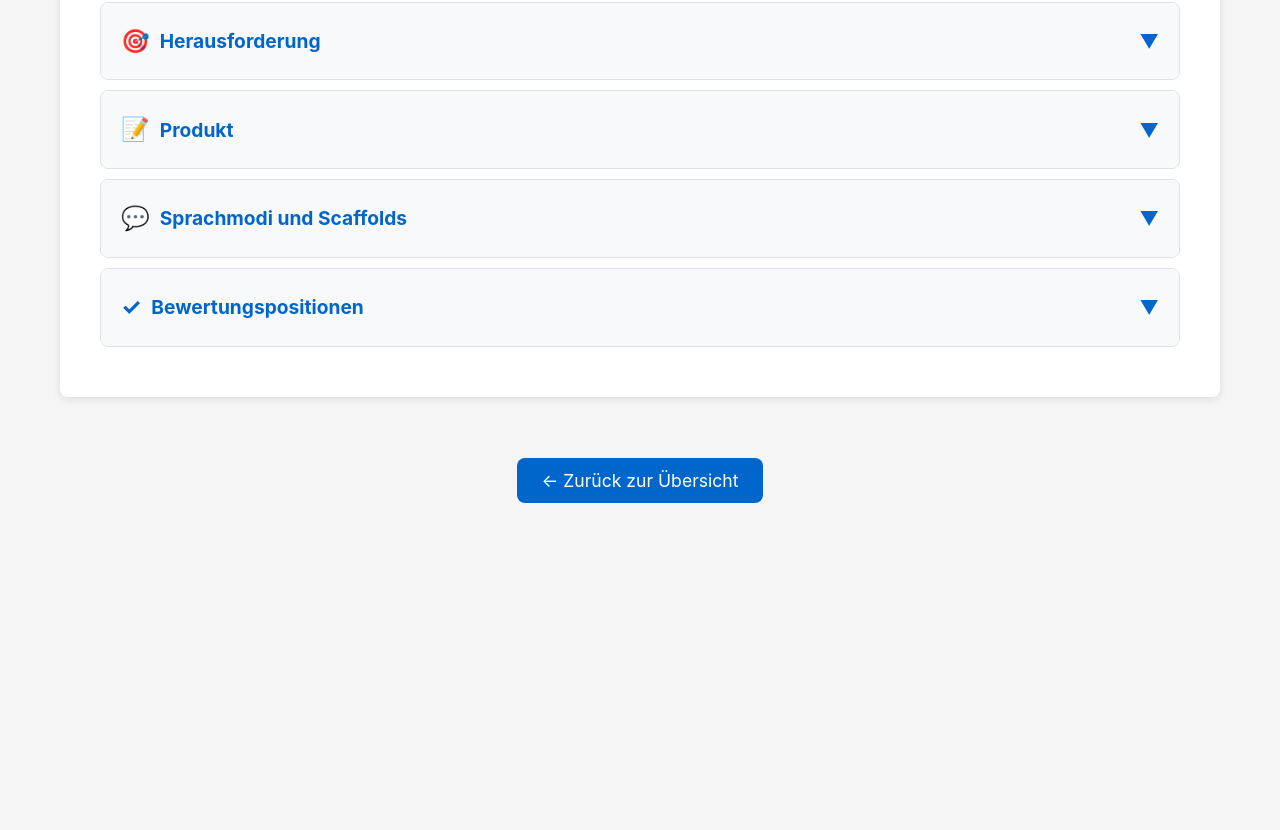
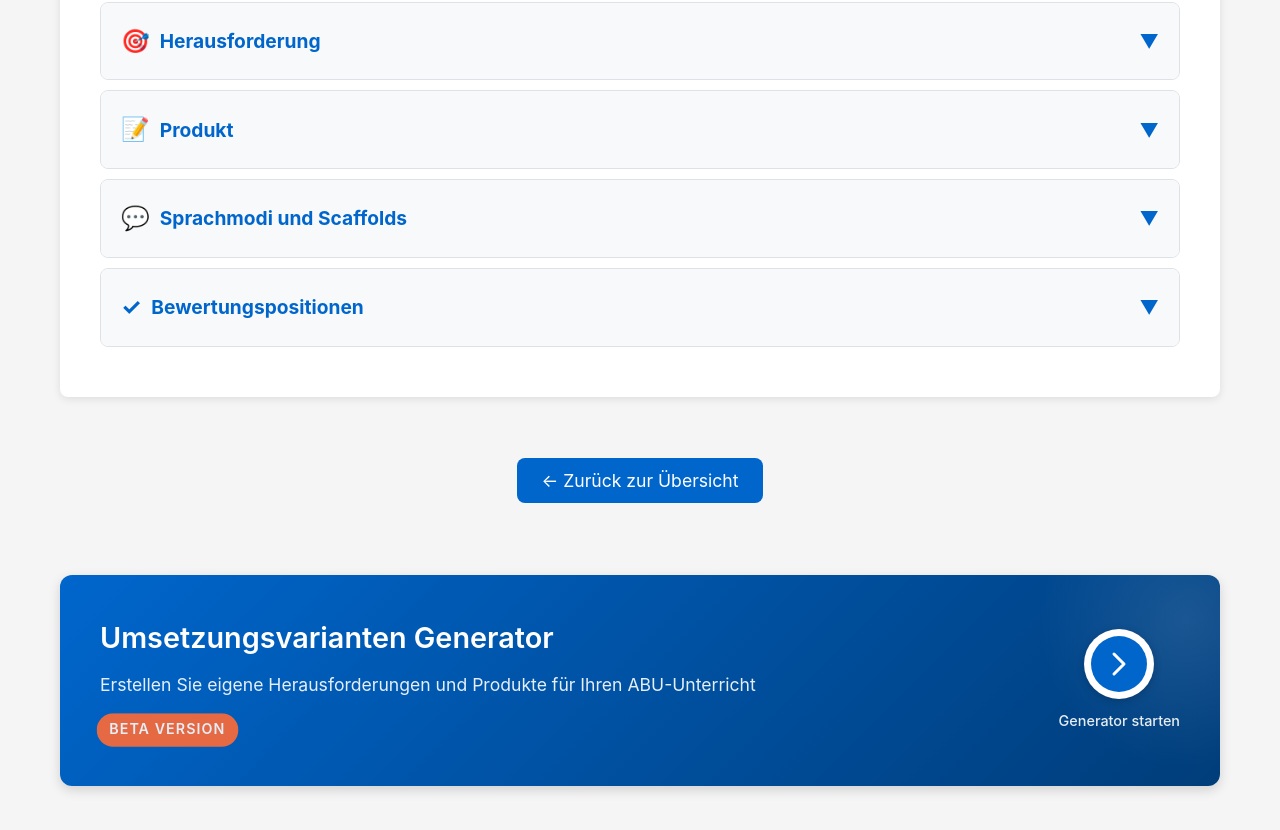
Before and after one commit to LK-ch/TEST-BE-abu-slp-2030-digital, a plain HTML site: page docs/grundbildung-eba/umsetzungsbeispiele.html in a window 1280 px wide. Shown: the part 5886-6716 px from the top of the page. Before the commit the page ends 6441 px from the top, so only its background shows below. Drawn offline with Linux system fonts and the light colour scheme.

Commit message:
Update umsetzungsbeispiele.html

```diff
--- a/docs/grundbildung-eba/umsetzungsbeispiele.html
+++ b/docs/grundbildung-eba/umsetzungsbeispiele.html
@@ -367,6 +367,108 @@
             color: #333;
         }
 
+        /* Generator Banner Styles */
+        .generator-banner {
+            background: linear-gradient(135deg, #0066cc 0%, #003d7a 100%);
+            border-radius: 12px;
+            padding: 40px;
+            margin: 40px 0;
+            box-shadow: 0 4px 12px rgba(0,0,0,0.15);
+            position: relative;
+            overflow: hidden;
+        }
+
+        .generator-banner::before {
+            content: "";
+            position: absolute;
+            top: -50%;
+            right: -10%;
+            width: 300px;
+            height: 300px;
+            background: radial-gradient(circle, rgba(255,255,255,0.1) 0%, transparent 70%);
+            border-radius: 50%;
+        }
+
+        .generator-content {
+            display: flex;
+            justify-content: space-between;
+            align-items: center;
+            position: relative;
+            z-index: 1;
+        }
+
+        .generator-text {
+            flex: 1;
+            color: white;
+        }
+
+        .generator-text h3 {
+            color: white;
+            font-size: 1.8em;
+            margin-bottom: 10px;
+            font-weight: 600;
+        }
+
+        .generator-text p {
+            color: rgba(255,255,255,0.9);
+            font-size: 1.1em;
+            margin-bottom: 15px;
+        }
+
+        .beta-badge {
+            display: inline-block;
+            background: #ff6b35;
+            color: white;
+            padding: 5px 12px;
+            border-radius: 20px;
+            font-size: 0.85em;
+            font-weight: 600;
+            letter-spacing: 1px;
+            animation: pulse 2s infinite;
+        }
+
+        @keyframes pulse {
+            0%, 100% {
+                transform: scale(1);
+                opacity: 1;
+            }
+            50% {
+                transform: scale(1.05);
+                opacity: 0.9;
+            }
+        }
+
+        .generator-action {
+            display: flex;
+            flex-direction: column;
+            align-items: center;
+            gap: 10px;
+        }
+
+        .generator-link {
+            display: block;
+            transition: transform 0.3s ease, box-shadow 0.3s ease;
+            border-radius: 50%;
+            background: white;
+            padding: 5px;
+            box-shadow: 0 2px 8px rgba(0,0,0,0.2);
+        }
+
+        .generator-link:hover {
+            transform: translateY(-3px) scale(1.1);
+            box-shadow: 0 4px 16px rgba(0,0,0,0.3);
+        }
+
+        .generator-link svg {
+            display: block;
+        }
+
+        .generator-hint {
+            color: rgba(255,255,255,0.9);
+            font-size: 0.9em;
+            font-weight: 500;
+        }
+
         @media (max-width: 768px) {
             h1 {
                 font-size: 2em;
@@ -378,6 +480,20 @@
 
             .criteria-grid {
                 grid-template-columns: 1fr;
+            }
+
+            .generator-banner {
+                padding: 30px 20px;
+            }
+
+            .generator-content {
+                flex-direction: column;
+                text-align: center;
+                gap: 30px;
+            }
+
+            .generator-text {
+                text-align: center;
             }
         }
     </style>
@@ -816,6 +932,26 @@
         <div class="back-link">
             <a href="index.html">← Zurück zur Übersicht</a>
         </div>
+
+        <!-- Generator Beta Banner -->
+        <section class="generator-banner">
+            <div class="generator-content">
+                <div class="generator-text">
+                    <h3>Umsetzungsvarianten Generator</h3>
+                    <p>Erstellen Sie eigene Herausforderungen und Produkte für Ihren ABU-Unterricht</p>
+                    <span class="beta-badge">BETA VERSION</span>
+                </div>
+                <div class="generator-action">
+                    <a href="exgen.html" class="generator-link" title="Zum Umsetzungsvarianten Generator">
+                        <svg width="60" height="60" viewBox="0 0 60 60">
+                            <circle cx="30" cy="30" r="28" fill="#0066cc"/>
+                            <path d="M25 20 L35 30 L25 40" stroke="white" stroke-width="3" fill="none" stroke-linecap="round" stroke-linejoin="round"/>
+                        </svg>
+                    </a>
+                    <span class="generator-hint">Generator starten</span>
+                </div>
+            </div>
+        </section>
     </main>
 
     <script>
```
